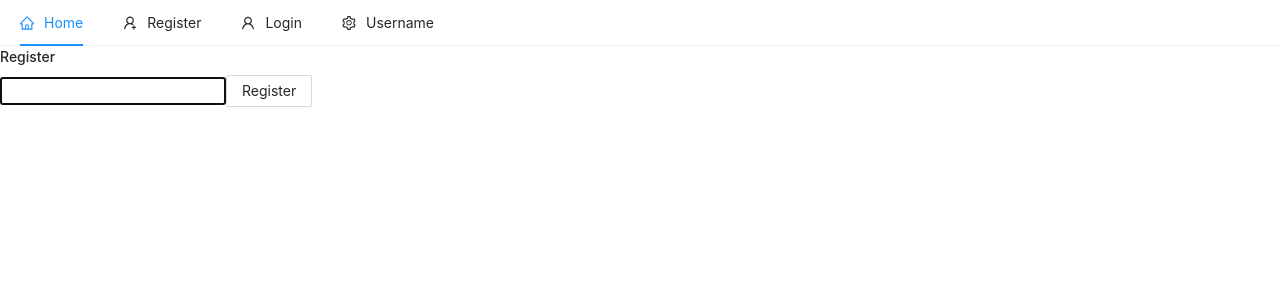
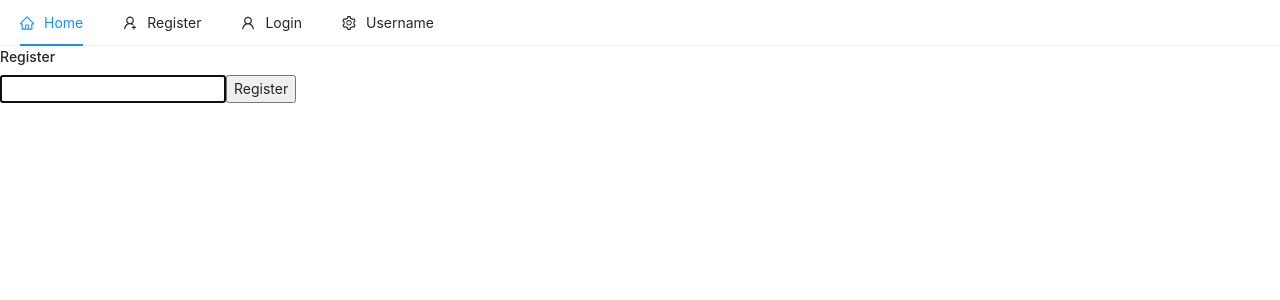
Before and after one commit to JaimeSolisS/presupuestos, a React (Create React App) app in the folder client/: page /register in a window 1280 px wide. Shown: the top 300 px of the page. Built offline with nearby package versions, Linux system fonts and the light colour scheme.

Commit message:
Feat Email Link to Register
npm i react-toastify

```diff
--- a/client/src/firebase.js
+++ b/client/src/firebase.js
@@ -1,5 +1,5 @@
-  import firebase from 'firebase/app'
-  import 'firebase/auth'
+import firebase from 'firebase/app';
+import "firebase/auth";
 
 // Your web app's Firebase configuration
 const firebaseConfig = {
--- a/client/src/pages/auth/Register.js
+++ b/client/src/pages/auth/Register.js
@@ -2,16 +2,32 @@ import { Button } from 'antd';
 import React, {useState} from 'react'
 import styled from 'styled-components'
 import {auth} from '../../firebase'
-
+import {toast, ToastContainer} from 'react-toastify'
+import 'react-toastify/dist/ReactToastify.css'
 
  const Register = () => {
 
 
      const [email, setEmail] = useState("");
 
-    const handleSubmit = () => {
-        //
-    };
+    const handleSubmit = async (e) => {
+        e.preventDefault(); // prevent browser reload
+        const config = {
+            url: 'http://localhost:3000/register/complete',  //url a donde regresar
+            handleCodeInApp: true,
+        };
+
+        await auth.sendSignInLinkToEmail(email, config);
+        toast.info(
+            `Correo enviado a ${email}. Da click en el enlace para finalizar tu registro.`);
+
+            //hay que guardar el email en local storage para que no tener que meter otro.
+            window.localStorage.setItem('emailForRegistration', email)
+            //clear state
+            setEmail('');
+
+        };
+
     const registerForm = () => <form onSubmit={handleSubmit}>
         <input type="email"
         className= "form-control"
@@ -20,9 +36,9 @@ import {auth} from '../../firebase'
         autoFocus
         />
 
-        <Button type="submit" className="btn btn-raised">
+        <button type="submit" className="btn btn-raised">
             Register
-        </Button>
+        </button>
 
     </form>
 
@@ -33,6 +49,8 @@ import {auth} from '../../firebase'
                 <div className="col-md-6 offset-md-3">
 
                     <h4>Register</h4>
+                    <ToastContainer  />
+
                     {registerForm()}
 
                 </div>
```
Lines whose indentation alone changed are shown as unchanged.
